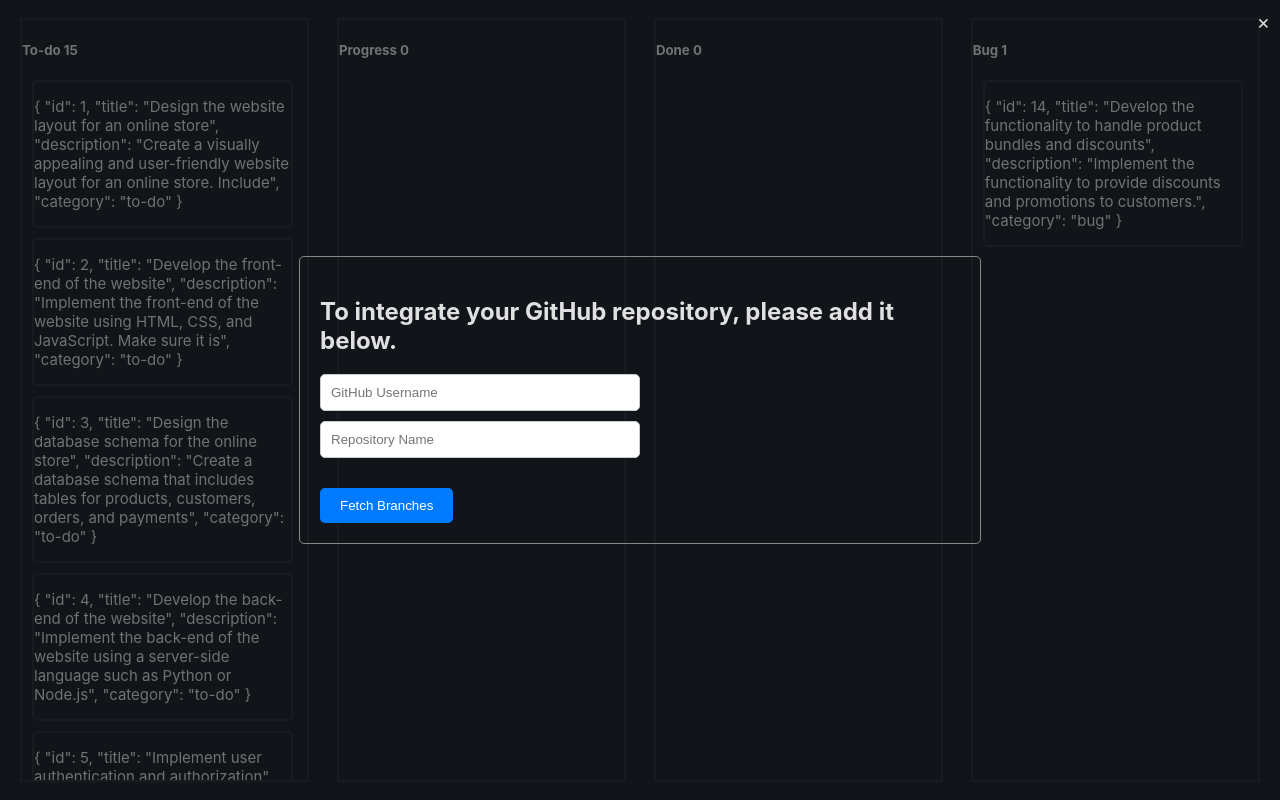
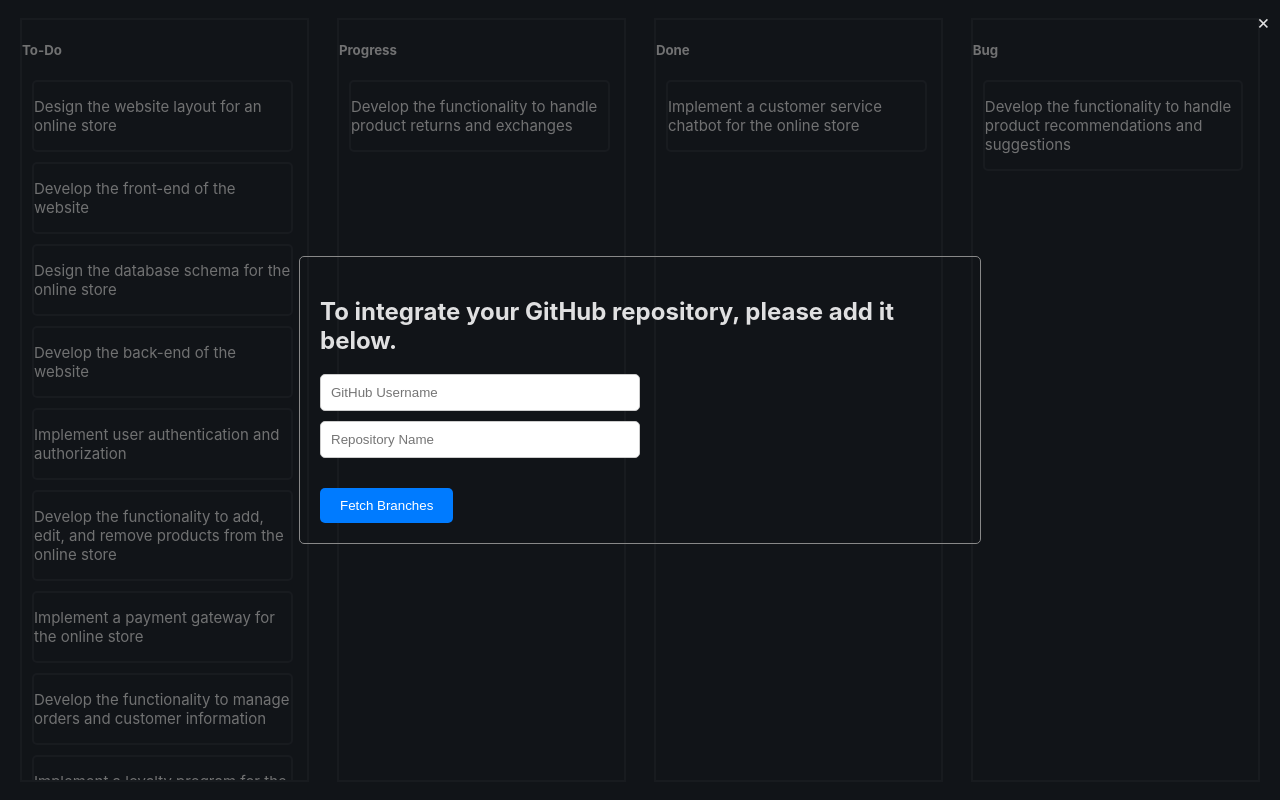
Before and after one commit to abdulhafiz7156/vue-draggable-table, a Vue app: page / in a window 1280 px wide. Built offline with nearby package versions, Linux system fonts and the light colour scheme.

Commit message:
fixed a bug with dragging

```diff
--- a/src/App.vue
+++ b/src/App.vue
@@ -10,98 +10,108 @@ export default {
           "id": 1,
           "title": "Design the website layout for an online store",
           "description": "Create a visually appealing and user-friendly website layout for an online store. Include",
-          "category": "to-do"
+          "category": "to-do",
+          "status": "pending"
         },
         {
           "id": 2,
           "title": "Develop the front-end of the website",
           "description": "Implement the front-end of the website using HTML, CSS, and JavaScript. Make sure it is",
-          "category": "to-do"
+          "category": "to-do",
+          "status": "pending"
         },
         {
           "id": 3,
           "title": "Design the database schema for the online store",
           "description": "Create a database schema that includes tables for products, customers, orders, and payments",
-          "category": "to-do"
+          "category": "to-do",
+          "status": "pending"
         },
         {
           "id": 4,
           "title": "Develop the back-end of the website",
           "description": "Implement the back-end of the website using a server-side language such as Python or Node.js",
-          "category": "to-do"
+          "category": "to-do",
+          "status": "pending"
         },
         {
           "id": 5,
           "title": "Implement user authentication and authorization",
           "description": "Create an authentication and authorization system that ensures only authorized users can",
-          "category": "to-do"
+          "category": "to-do",
+          "status": "pending"
         },
         {
           "id": 6,
           "title": "Develop the functionality to add, edit, and remove products from the online store",
           "description": "Implement the functionality to add, edit, and remove products from the online store. Also make",
-          "category": "to-do"
+          "category": "to-do",
+          "status": "pending"
         },
         {
           "id": 7,
           "title": "Implement a payment gateway for the online store",
           "description": "Create a payment gateway that handles different types of payments and refunds.",
-          "category": "to-do"
+          "category": "to-do",
+          "status": "pending"
         },
         {
           "id": 8,
           "title": "Develop the functionality to manage orders and customer information",
           "description": "Implement the functionality to manage orders and customer information. Ensure that each order",
-          "category": "to-do"
+          "category": "to-do",
+          "status": "pending"
         },
         {
           "id": 9,
           "title": "Implement a loyalty program for the online store",
           "description": "Create a loyalty program that tracks customer rewards and points.",
-          "category": "to-do"
+          "category": "to-do",
+          "status": "pending"
         },
         {
           "id": 10,
           "title": "Develop the functionality to handle product returns and exchanges",
           "description": "Implement the functionality to handle product returns and exchanges. Also make sure it can",
-          "category": "to-do"
+          "category": "progress",
+          "status": "pending"
         },
         {
           "id": 11,
           "title": "Implement a customer service chatbot for the online store",
           "description": "Create a customer service chatbot that handles common questions and provides helpful",
-          "category": "to-do"
+          "category": "done",
+          "status": "pending"
         },
         {
           "id": 12,
           "title": "Develop the functionality to handle product recommendations and suggestions",
           "description": "Implement the functionality to provide related products and suggestions based on customer",
-          "category": "to-do"
+          "category": "bug",
+          "status": "pending"
+        },
+      ],
+      columns: [
+        {
+          id: 1,
+          name: 'To-Do',
+          class: 'to-do'
         },
         {
-          "id": 13,
-          "title": "Implement a wishlist feature for the online store",
-          "description": "Create a wishlist feature that tracks customer wishlists and products they are interested",
-          "category": "to-do"
+          id: 2,
+          name: 'Progress',
+          class: 'progress'
         },
         {
-          "id": 14,
-          "title": "Develop the functionality to handle product bundles and discounts",
-          "description": "Implement the functionality to provide discounts and promotions to customers.",
-          "category": "bug"
+          id: 3,
+          name: 'Done',
+          class: 'done'
         },
         {
-          "id": 15,
-          "title": "Implement a coupon feature for the online store",
-          "description": "Create a coupon feature that tracks customer coupons and rewards.",
-          "category": "to-do"
+          id: 4,
+          name: 'Bug',
+          class: 'bug'
         },
-        {
-          "id": 16,
-          "title": "Develop the functionality to handle product reviews and ratings",
-          "description": "Implement the functionality to track product reviews and ratings. Also make sure it can handle",
-          "category": "to-do"
-        }
       ],
       draggedItem: null,
       showPopup: true,
@@ -123,16 +133,26 @@ export default {
     //       });
     //   }
     handleDragStart(index) {
+      console.log(index)
       this.draggedItem = index;
     },
     handleDragOver(event) {
       event.preventDefault();
     },
     handleDrop(category) {
-      const droppedTask = this.tasks.splice(this.draggedItem, 1)[0];
+      const droppedTask = this.tasks.find(task => task.id === this.draggedItem);
       droppedTask.category = category;
+      if (droppedTask.category === category) {
+        return;
+      }
+      const index = this.tasks.findIndex(task => task.id === this.draggedItem);
+      this.tasks.splice(index, 1);
       const insertIndex = this.tasks.findIndex(task => task.category === category);
+      if (insertIndex !== -1) {
         this.tasks.splice(insertIndex, 0, droppedTask);
+      } else {
+        this.tasks.push(droppedTask);
+      }
       this.draggedItem = null;
     },
     handleDragEnd() {
@@ -161,6 +181,9 @@ export default {
           .catch(error => {
             console.error('Error fetching data:', error);
           });
+    },
+    filteredTasks(columnName) {
+      return this.tasks.filter(task => task.category === columnName);
     }
   },
   created() {
@@ -176,56 +199,23 @@ export default {
 
 <template>
   <div class="columns" draggable="true" >
-      <div class="child to-do"  @dragover.prevent @drop="handleDrop('to-do')">
-        <h5>To-do {{this.tasks.filter(task => task.category === 'to-do').length}}</h5>
-        <div v-for="(item, index) in this.tasks.filter(task => task.category === 'to-do')"
+    <div
+        class="child"
+        v-for="(column, index) in this.columns"
+        :class="column.class"
+        :key="index"
+        @dragover.prevent
+        @drop="handleDrop(column.class)"
+    >
+      <h5>{{column.name}}{{column.length}}</h5>
+      <div v-for="(item, index) in filteredTasks(column.class)"
            :key="index"
            class="cards"
            draggable="true"
-             @dragstart="handleDragStart(index)"
+           @dragstart="handleDragStart(item.id)"
            @dragend="handleDragEnd"
       >
-          <p>{{item}}</p>
-      </div>
-      </div>
-      <div class="child progress"  @dragover.prevent @drop="handleDrop('progress')">
-        <h5>Progress  {{this.tasks.filter(task => task.category === 'progress').length}}</h5>
-        <div v-for="(item, index) in this.tasks.filter(task => task.category === 'progress')"
-             :key="index"
-             class="cards"
-             draggable="true"
-             @dragstart="handleDragStart(index)"
-             @dragend="handleDragEnd"
-        >
-          <p>{{item}}</p>
-        </div>
-        </div>
-      <div class="child done"  @dragover.prevent @drop="handleDrop('done')">
-        <h5>Done  {{this.tasks.filter(task => task.category === 'done').length}}</h5>
-        <div v-for="(item, index) in this.tasks.filter(task => task.category === 'done')"
-             :key="index"
-             class="cards"
-             draggable="true"
-             @dragstart="this.handleDragStart(index)"
-             @dragover="this.handleDragOver"
-             @drop="this.handleDrop(index)"
-             @dragend="this.handleDragEnd"
-        >
-          <p>{{item}}</p>
-        </div>
-      </div>
-      <div class="child bug"  @dragover.prevent @drop="handleDrop('bug')">
-        <h5>Bug  {{this.tasks.filter(task => task.category === 'bug').length}}</h5>
-        <div v-for="(item, index) in this.tasks.filter(task => task.category === 'bug')"
-             :key="index"
-             class="cards"
-             draggable="true"
-             @dragstart="this.handleDragStart(index)"
-             @dragover="this.handleDragOver"
-             @drop="this.handleDrop(index)"
-             @dragend="this.handleDragEnd"
-        >
-          <p>{{item}}</p>
+        <p>{{item.title}}</p>
       </div>
     </div>
   </div>
```
Lines whose indentation alone changed are shown as unchanged.
